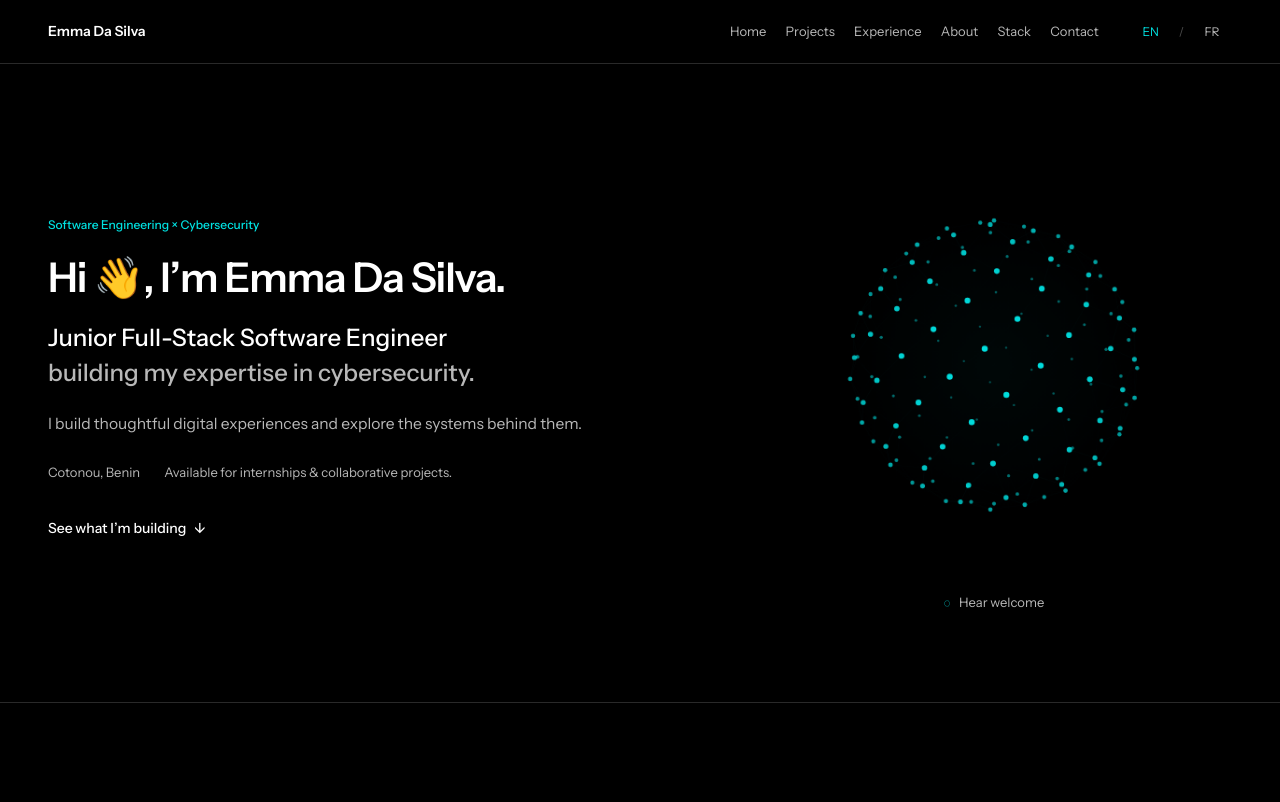
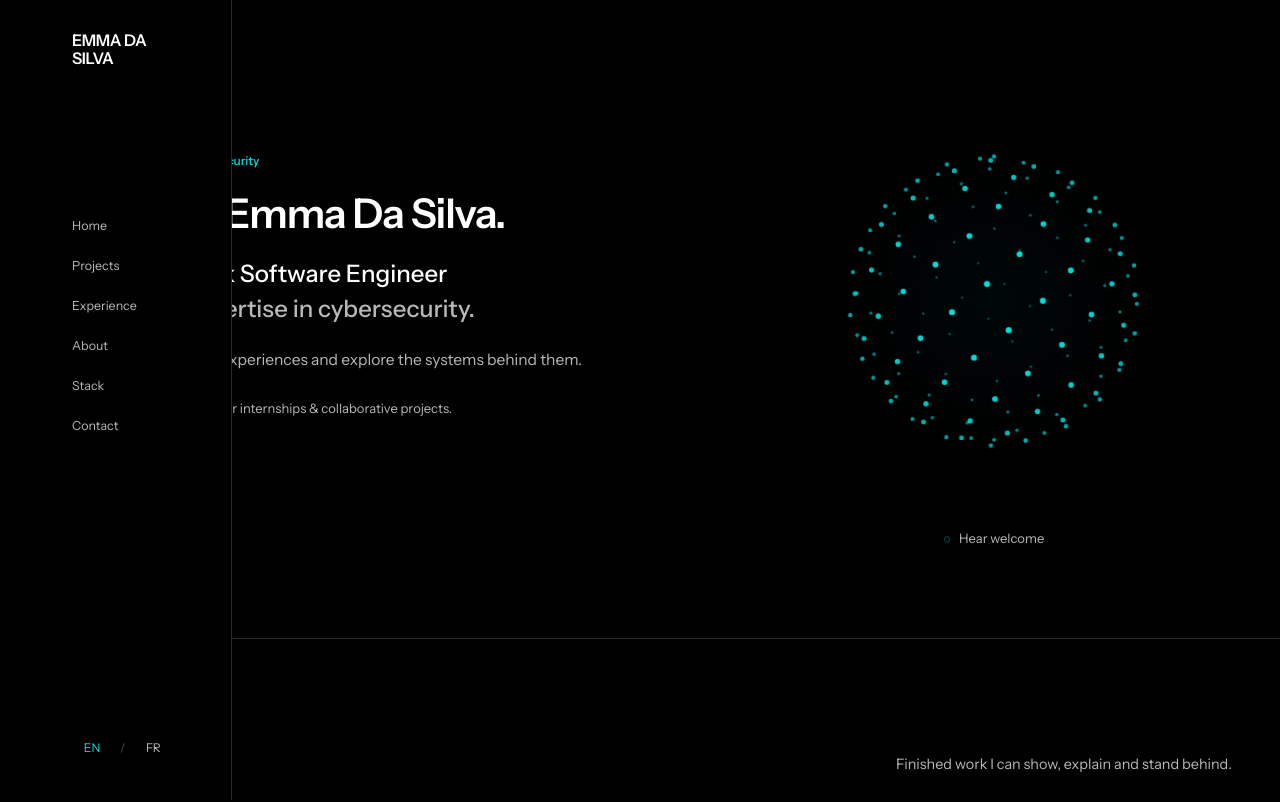
Before and after one commit to emma-dasilva-dev/emma-dasilva-portfolio, a Next.js app: page /en in a window 1280 px wide. Shown: the top 802 px of the page. Built offline with nearby package versions, Linux system fonts and the light colour scheme.

Commit message:
design: replace desktop header with persistent identity rail

```diff
--- a/src/components/layout/SiteHeader.module.css
+++ b/src/components/layout/SiteHeader.module.css
@@ -3,178 +3,36 @@
   top: 0;
   z-index: 100;
   height: var(--header-height-mobile);
-  background: rgb(0 0 0 / 0.94);
-  backdrop-filter: blur(10px);
+  background: rgb(0 0 0 / 0.96);
   border-bottom: 1px solid var(--color-border);
 }
+.inner { display:flex; align-items:center; justify-content:space-between; height:100%; gap:var(--space-4); }
+.identity { display:inline-flex; align-items:center; min-height:2.75rem; color:var(--color-text); font-size:.875rem; font-weight:600; text-decoration:none; white-space:nowrap; }
+.desktopNav,.desktopLanguages { display:none; }
+.menuButton { min-height:2.75rem; padding:0; border:0; background:transparent; color:var(--color-text-muted); cursor:pointer; font:inherit; font-size:.8125rem; }
+.mobilePanel { position:absolute; top:100%; left:0; width:100%; background:var(--color-background); border-bottom:1px solid var(--color-border); }
+.mobileNav { padding-block:var(--space-5) var(--space-6); }
+.mobileList { margin:0; padding:0; list-style:none; }
+.mobileList li + li { border-top:1px solid var(--color-border); }
+.mobileLink { display:flex; align-items:center; min-height:3rem; color:var(--color-text); font-size:.9375rem; text-decoration:none; }
+.mobileLink:hover,.mobileLink:focus-visible { color:var(--color-accent); }
+.mobileLanguages { display:flex; align-items:center; justify-content:space-between; margin-top:var(--space-4); padding-top:var(--space-4); border-top:1px solid var(--color-border); }
+.mobileLanguageLabel { color:var(--color-text-muted); font-size:.75rem; }
+.mobileLanguageLinks,.desktopLanguages { align-items:center; gap:var(--space-2); font-size:.75rem; }
+.languageLink,.languageActive { display:inline-flex; align-items:center; justify-content:center; min-width:2.5rem; min-height:2.5rem; text-decoration:none; }
+.languageLink { color:var(--color-text-muted); }
+.languageActive { color:var(--color-accent); }
+.languageDivider { color:var(--color-border-strong); }
 
-.inner {
-  display: flex;
-  align-items: center;
-  justify-content: space-between;
-  height: 100%;
-  gap: var(--space-4);
+@media (min-width:64rem) {
+  .header { position:fixed; inset:0 auto 0 0; width:14.5rem; height:100dvh; border-right:1px solid var(--color-border); border-bottom:0; background:var(--color-black); }
+  .inner { width:100%; margin:0; padding:var(--space-8) var(--space-6); display:flex; flex-direction:column; align-items:stretch; justify-content:flex-start; gap:0; }
+  .identity { min-height:0; align-items:flex-start; max-width:7rem; white-space:normal; font-size:1rem; line-height:1.1; letter-spacing:-.02em; text-transform:uppercase; }
+  .desktopNav { display:block; margin-top:auto; margin-bottom:auto; }
+  .navList { display:flex; flex-direction:column; align-items:flex-start; gap:var(--space-2); margin:0; padding:0; list-style:none; }
+  .navLink { display:inline-flex; align-items:center; min-height:2rem; color:var(--color-text-muted); font-size:.78rem; text-decoration:none; transition:color var(--motion-fast) var(--ease-standard),padding-left var(--motion-fast) var(--ease-standard); }
+  .navLink:hover,.navLink:focus-visible { padding-left:var(--space-2); color:var(--color-accent); }
+  .desktopLanguages { display:flex; margin-top:auto; }
+  .menuButton,.mobilePanel { display:none; }
 }
-
-.identity {
-  display: inline-flex;
-  align-items: center;
-  min-height: 2.75rem;
-  color: var(--color-text);
-  font-size: 0.875rem;
-  font-weight: 600;
-  text-decoration: none;
-  white-space: nowrap;
-}
-
-.desktopNav,
-.desktopLanguages {
-  display: none;
-}
-
-.menuButton {
-  min-height: 2.75rem;
-  padding: 0;
-  border: 0;
-  background: transparent;
-  color: var(--color-text-muted);
-  cursor: pointer;
-  font: inherit;
-  font-size: 0.8125rem;
-}
-
-.mobilePanel {
-  position: absolute;
-  top: 100%;
-  left: 0;
-  width: 100%;
-  background: var(--color-background);
-  border-bottom: 1px solid var(--color-border);
-}
-
-.mobileNav {
-  padding-block: var(--space-5, 1.25rem) var(--space-6);
-}
-
-.mobileList {
-  margin: 0;
-  padding: 0;
-  list-style: none;
-}
-
-.mobileList li + li {
-  border-top: 1px solid var(--color-border);
-}
-
-.mobileLink {
-  display: flex;
-  align-items: center;
-  min-height: 3rem;
-  color: var(--color-text);
-  font-size: 0.9375rem;
-  text-decoration: none;
-}
-
-.mobileLink:hover,
-.mobileLink:focus-visible {
-  color: var(--color-accent);
-}
-
-.mobileLanguages {
-  display: flex;
-  align-items: center;
-  justify-content: space-between;
-  margin-top: var(--space-4);
-  padding-top: var(--space-4);
-  border-top: 1px solid var(--color-border);
-}
-
-.mobileLanguageLabel {
-  color: var(--color-text-muted);
-  font-size: 0.75rem;
-}
-
-.mobileLanguageLinks,
-.desktopLanguages {
-  align-items: center;
-  gap: var(--space-2);
-  font-size: 0.75rem;
-}
-
-.languageLink,
-.languageActive {
-  display: inline-flex;
-  align-items: center;
-  justify-content: center;
-  min-width: 2.5rem;
-  min-height: 2.5rem;
-  text-decoration: none;
-}
-
-.languageLink {
-  color: var(--color-text-muted);
-}
-
-.languageActive {
-  color: var(--color-accent);
-}
-
-.languageDivider {
-  color: var(--color-border-strong);
-}
-
-@media (min-width: 64rem) {
-  .header {
-    height: var(--header-height-desktop);
-  }
-
-  .inner {
-    display: grid;
-    grid-template-columns: auto minmax(0, 1fr) auto;
-    gap: var(--space-8);
-  }
-
-  .desktopNav {
-    display: block;
-  }
-
-  .navList {
-    display: flex;
-    align-items: center;
-    justify-content: flex-end;
-    gap: clamp(1rem, 1.5vw, 1.75rem);
-    margin: 0;
-    padding: 0;
-    list-style: none;
-  }
-
-  .navLink {
-    display: inline-flex;
-    align-items: center;
-    min-height: 2.5rem;
-    color: var(--color-text-muted);
-    font-size: 0.8125rem;
-    text-decoration: none;
-    transition: color var(--motion-fast) var(--ease-standard);
-  }
-
-  .navLink:hover,
-  .navLink:focus-visible {
-    color: var(--color-accent);
-  }
-
-  .desktopLanguages {
-    display: flex;
-  }
-
-  .menuButton,
-  .mobilePanel {
-    display: none;
-  }
-}
-
-@media (prefers-reduced-motion: reduce) {
-  .navLink {
-    transition: none;
-  }
-}
+@media (prefers-reduced-motion:reduce) { .navLink { transition:none; } }
```
